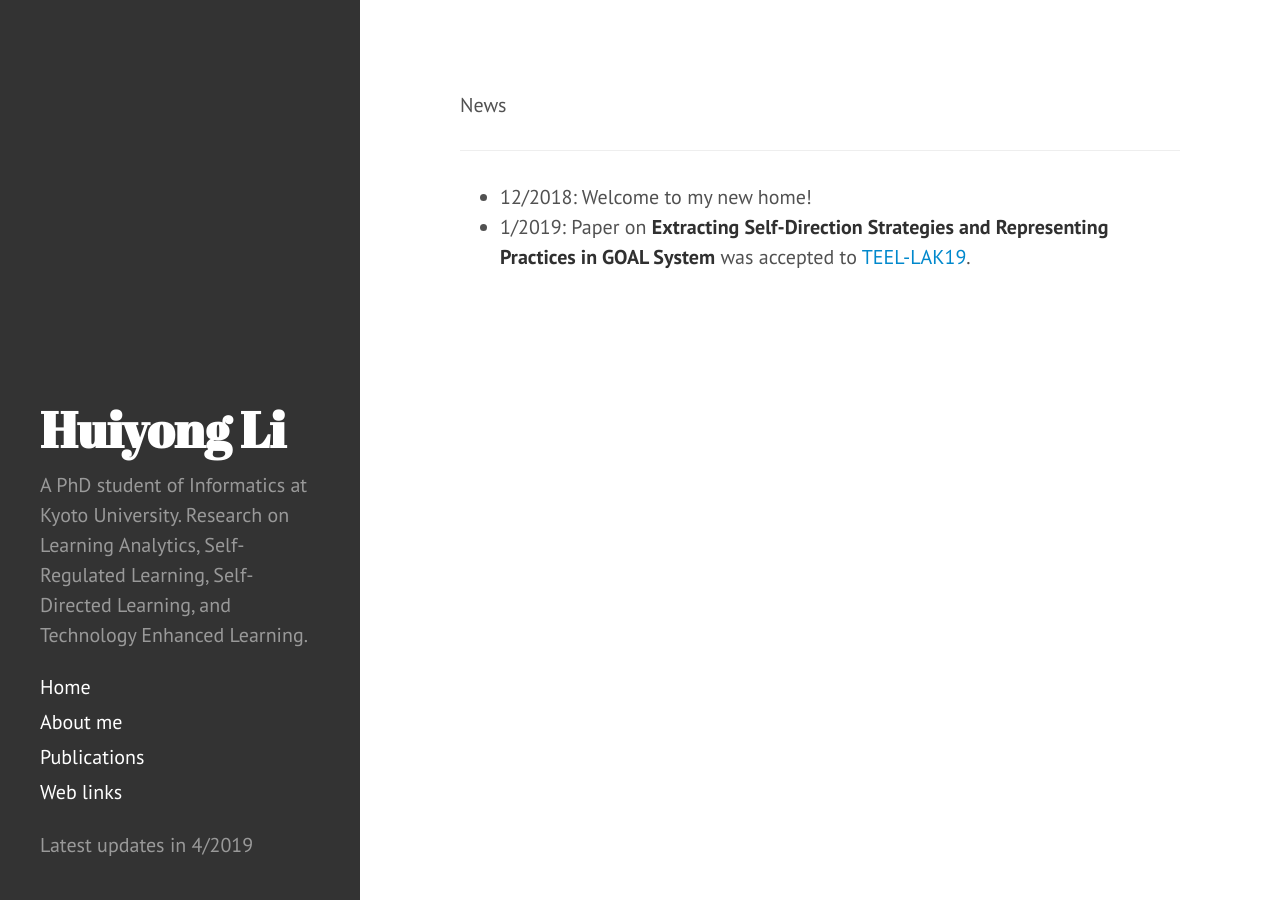
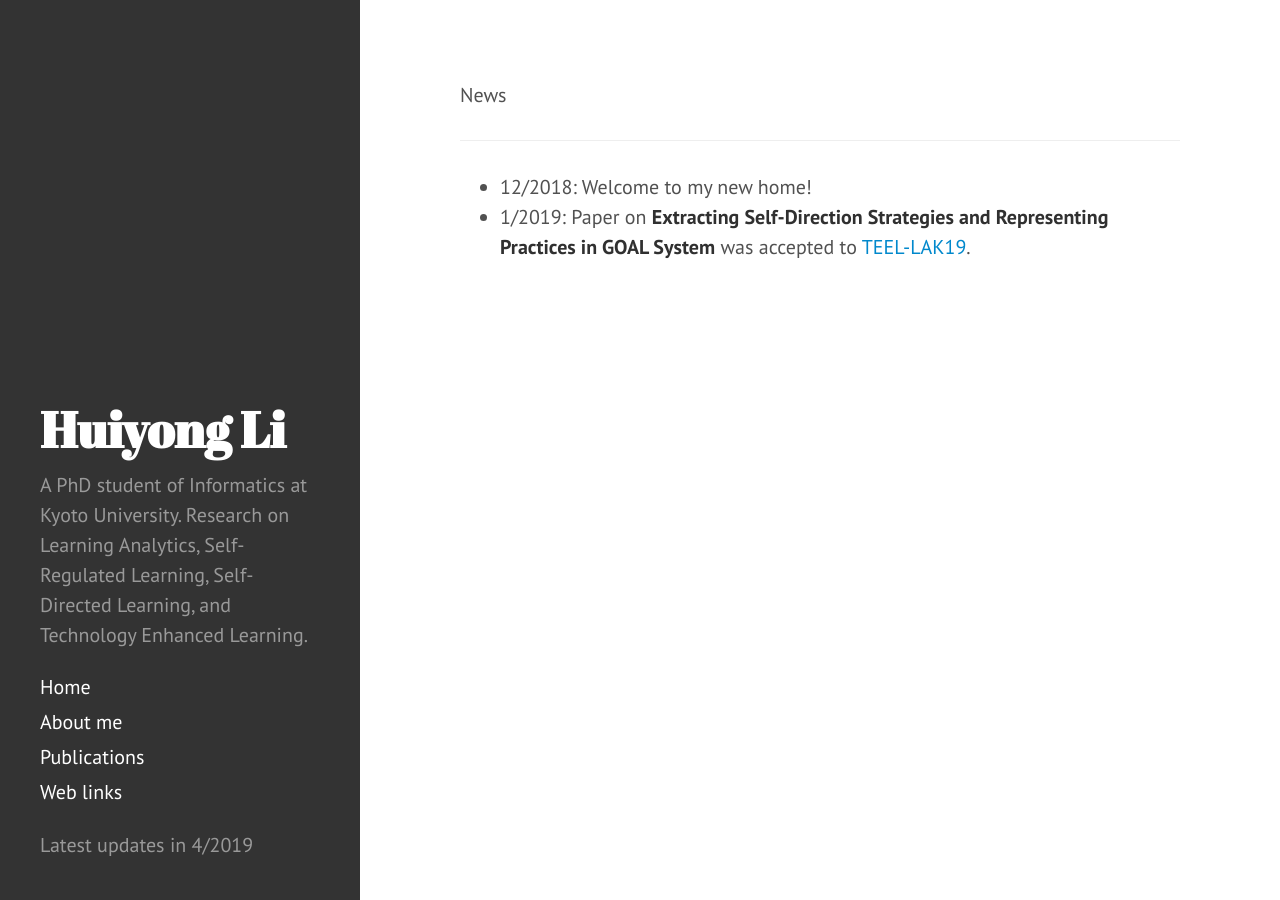
Before and after one commit to li-huiyong/li-huiyong.github.io, a Jekyll site: the page built from index.md, in a window 1280 px wide. Built offline with Jekyll 4.4.1, drawn with Linux system fonts in a browser that asks for light colours.

Commit message:
Update index.html

```diff
--- a/_layouts/index.html
+++ b/_layouts/index.html
@@ -2,7 +2,7 @@
 layout: default
 ---
 
-<div class="news-title">
-  <h1>{{ index.top }}</h1>
+<div class="page">
+  <div class="news-title">{{ index.top }}</div>
   {{ content }}
 </div>
```
